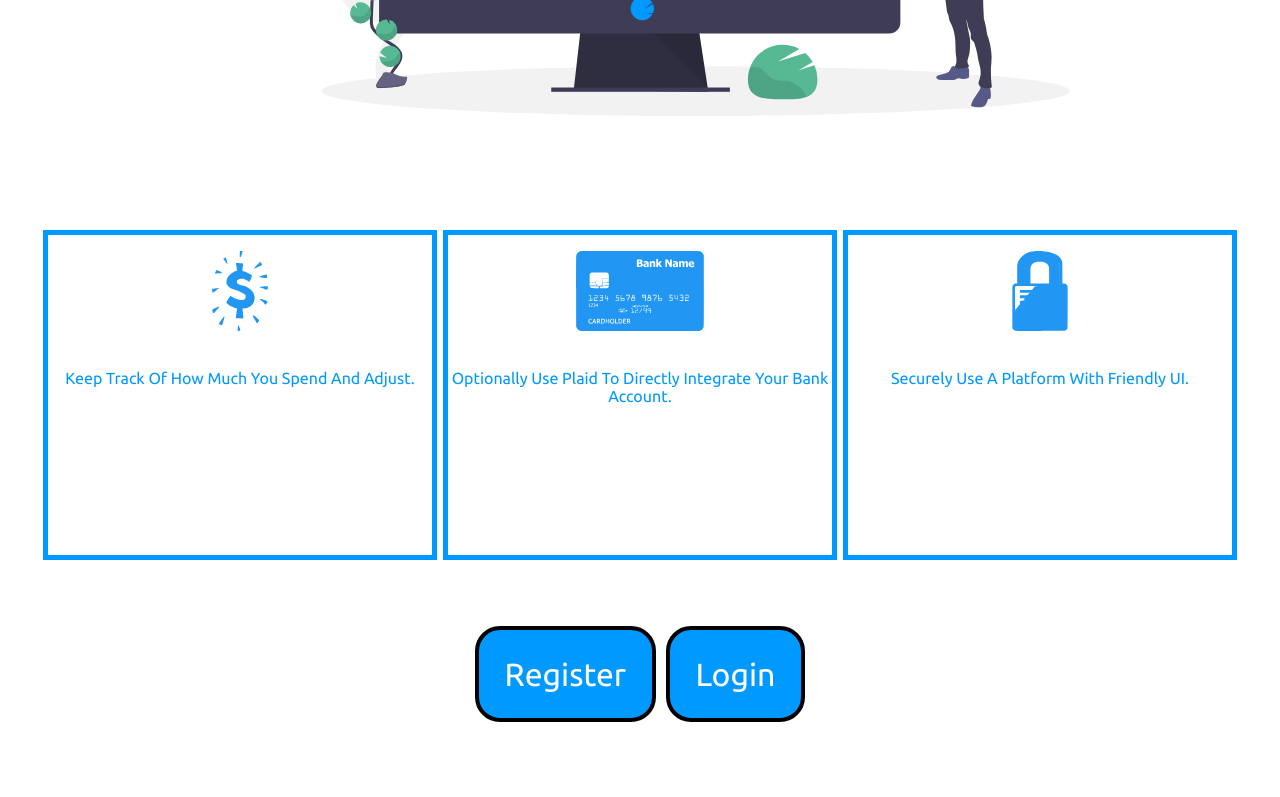
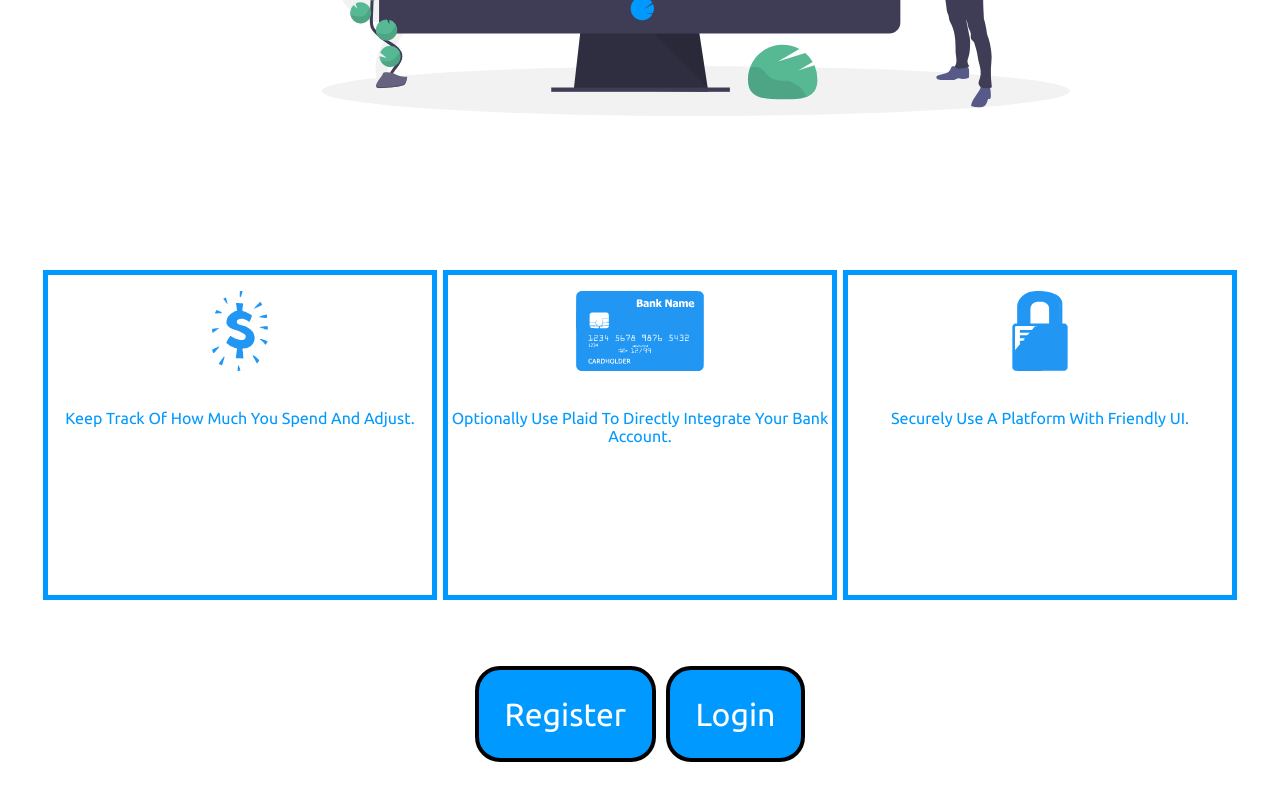
Before and after one commit to tjjay17/Finance-Fix-Revamped, a React (Create React App) app in the folder client/: page / in a window 1280 px wide. Shown: the part 657-1454 px from the top of the page. Built offline with nearby package versions, Linux system fonts and the light colour scheme.

Commit message:
fixed intersection observer effect

```diff
--- a/client/public/index.html
+++ b/client/public/index.html
@@ -19,6 +19,25 @@
         overflow-x: hidden;
       }
 
+            /* width */
+      ::-webkit-scrollbar {
+        width: 10px;
+      }
+
+      /* Track */
+      ::-webkit-scrollbar-track {
+        background: #f1f1f1;
+      }
+
+      /* Handle */
+      ::-webkit-scrollbar-thumb {
+        background: #888;
+      }
+
+      /* Handle on hover */
+      ::-webkit-scrollbar-thumb:hover {
+        background: #555;
+      }
     </style>
     <title>Finance Fix</title>
   </head>
--- a/client/src/Pages/Home/Home.css
+++ b/client/src/Pages/Home/Home.css
@@ -65,7 +65,7 @@
     flex-flow: column wrap;
     /* justify-content: space-around; */
     align-items: center;
-    margin-top: 5vh;
+    margin-top: 10vh;
     margin-right:5vh;
     margin-left: 5vh;
     opacity:0;
--- a/client/src/Pages/Home/Home.js
+++ b/client/src/Pages/Home/Home.js
@@ -9,13 +9,13 @@ const Home = () =>{
         document.title = 'Finance-Fix';
     });
 
-    const {ref, inView, entry} = useInView({threshold:0.75, root:null});
+    const {ref, inView, entry} = useInView({threshold:0.6, root:null});
 
-    if(inView){
-        let elem = document.getElementById('features');
-        elem.style.opacity = 1;
-        elem.style.transform = 'translateY(30px)';
-    }
+    // if(inView){
+    //     let elem = document.getElementById('features');
+    //     elem.style.opacity = 1;
+    //     elem.style.transform = 'translateY(30px)';
+    // }
 
     let history = useHistory();
 
@@ -31,7 +31,7 @@ const Home = () =>{
         <div id = 'homeContainer'>
             <h1 id = 'h'>Finance - Fix</h1>
             <img id = 'chartImg' src = '/assets/financedata.svg' alt = 'chart' />
-            <div id = 'features' ref = {ref}>
+            <div id = 'features' ref = {ref} style = {inView ? {opacity:'1', transform:'translateY(30px)'} : {opacity:'0'}}>
                     <FeatureCard src = '/assets/blueDollar.svg' feature = {'Keep Track Of How Much You Spend And Adjust.'}/>
                     <FeatureCard src = '/assets/plaid.svg' feature = {'Optionally Use Plaid To Directly Integrate Your Bank Account.'}/>
                     <FeatureCard src = '/assets/secure.svg' feature = {'Securely Use A Platform With Friendly UI.'} />
```
Also changed, not shown: 1 other file (tests, documents, lock files or other folders).
